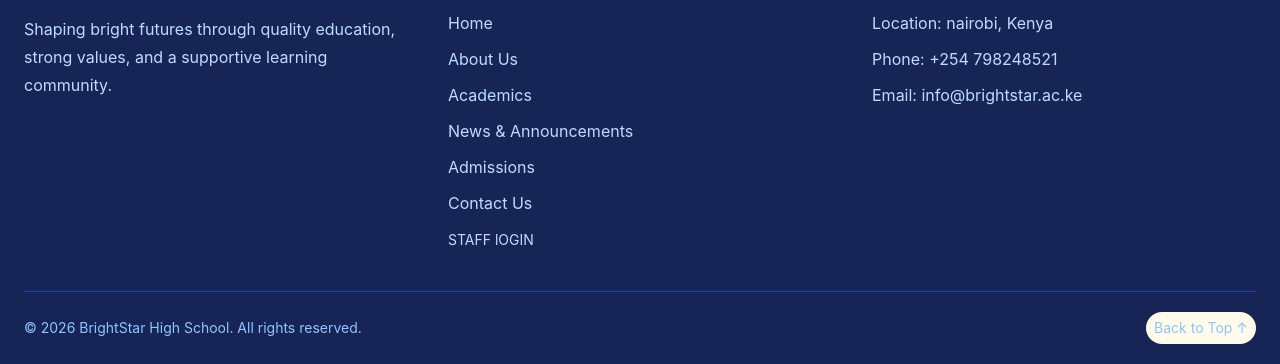
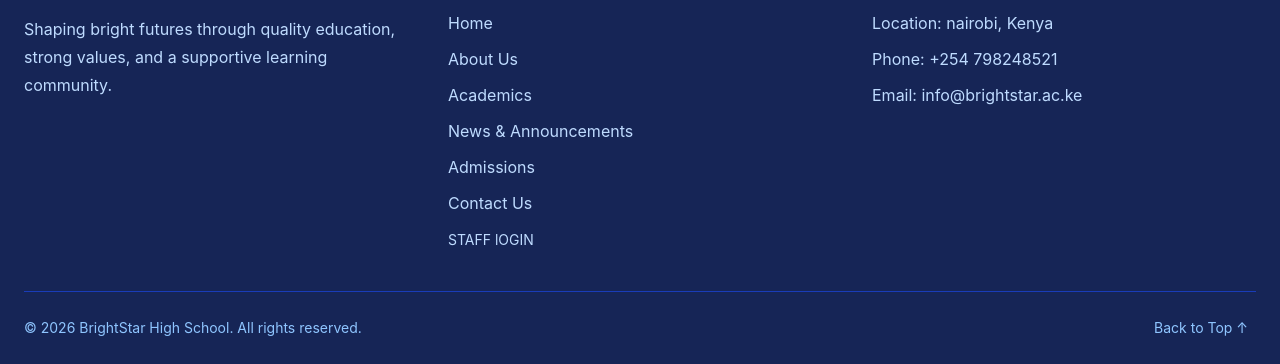
Before and after one commit to munenedaniel218-beep/bright-star-high-school, a website built with Vite: page index.html in a window 1280 px wide. Shown: the part 4620-4984 px from the top of the page. Built offline with nearby package versions, Linux system fonts and the light colour scheme.

Commit message:
top button fixes

```diff
--- a/index.html
+++ b/index.html
@@ -631,7 +631,7 @@
         © <span class="footer-year">*****</span> BrightStar High School. All rights reserved.
       </p>
 
-      <a href="#home" class="hover:text-yellow-400 bg-amber-50 rounded-full py-1.5 px-2 ">
+      <a href="#home" class="hover:text-yellow-400 rounded-full py-1.5 px-2 ">
         Back to Top ↑
       </a>
 
```
